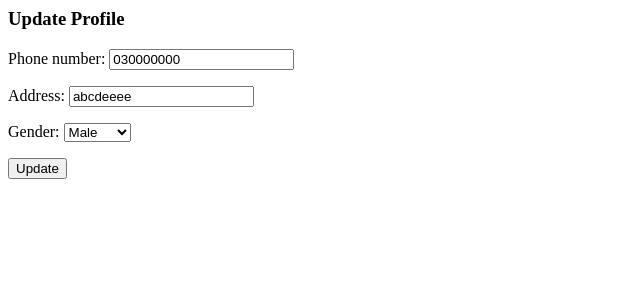
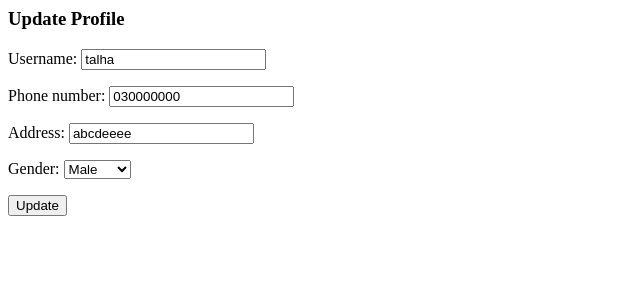
Before and after one commit to Talha-Rizwan/User-Profile-django, a Django app: page /update/ in a window 1280 px wide. Shown: the top 300 px of the page, without its empty margins (0-640 px from the left). Run offline with Django 4.2, Linux system fonts and the light colour scheme; a user stored in the database is signed in.

Commit message:
Feat: added username field

```diff
--- a/UserProfileProject/base/forms.py
+++ b/UserProfileProject/base/forms.py
@@ -11,12 +11,11 @@ class UserSignUPForm(forms.ModelForm):
     class Meta:
         """User Signup form."""
         model = User
-        fields = ('email', 'password', 're_enter_password', 'phone_number', 'address', 'gender')
+        fields = ('email', 'username', 'password', 're_enter_password', 'phone_number', 'address', 'gender')
         widgets = {
             'email': forms.EmailInput(),
             'password': forms.PasswordInput(),
         }
-        field_order = ['email', 'password', 're_enter_password', 'phone_number', 'address', 'gender']
 
 # pylint: disable=too-few-public-methods
 class UserProfileUpdateForm(forms.ModelForm):
@@ -24,7 +23,7 @@ class UserProfileUpdateForm(forms.ModelForm):
     class Meta:
         """User profile updation form"""
         model = User
-        fields = ('phone_number', 'address', 'gender')
+        fields = ('username', 'phone_number', 'address', 'gender')
 
 # pylint: disable = too-few-public-methods
 class ChangePasswordForm(forms.ModelForm):
--- a/UserProfileProject/base/templates/base/home.html
+++ b/UserProfileProject/base/templates/base/home.html
@@ -2,6 +2,7 @@
 {% block content %}
     <h3>Welcome</h3>
         {% if request.user.email %}
+            <h3> Username : <span>{{request.user.username}}</span></h3>
             <h3> Logged in from : <span>{{request.user.email}}</span></h3>
         {% endif %}
 {% endblock content %}
```
Also changed, not shown: UserProfileProject/db.sqlite3.
